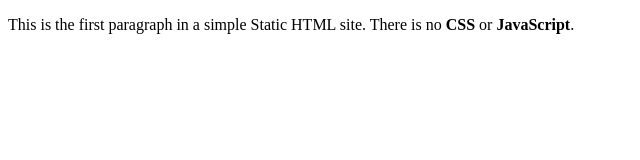
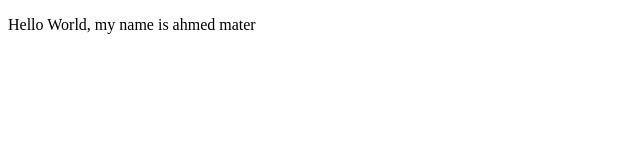
Before and after one commit to ahmedmater110/static, a plain HTML site: page index.html in a window 1280 px wide. Shown: the whole page, without its empty margins (0-640 px from the left). Drawn offline with Linux system fonts and the light colour scheme.

Commit message:
Update index.html

```diff
--- a/index.html
+++ b/index.html
@@ -4,6 +4,6 @@
     <title>Static HTML Site</title>
   </head>
   <body>
-    <p>This is the first paragraph in a simple Static HTML site. There is no <strong>CSS</strong> or <strong>JavaScript</strong>.</p>
+    <p>Hello World, my name is ahmed mater</p>
   </body>
 </html>
```
